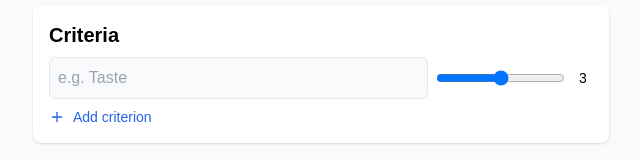
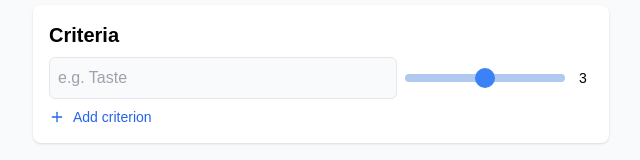
Before and after one commit to shira-shin/ranking-app-a, a Next.js app in the folder web/: page /create in a window 1280 px wide. Shown: the part 473-633 px from the top of the page, without its empty margins (319-959 px from the left). Built offline with nearby package versions, Linux system fonts and the light colour scheme; no server answers.

Commit message:
style: customize range input

```diff
--- a/web/components/CriteriaInputs.tsx
+++ b/web/components/CriteriaInputs.tsx
@@ -36,6 +36,7 @@ export default function CriteriaInputs({ criteria, setCriteria }: Props) {
           <div className="flex items-center gap-2">
             <input
               type="range"
+              className="range-input"
               min={1}
               max={5}
               step={1}
--- a/web/globals.css
+++ b/web/globals.css
@@ -29,4 +29,22 @@
   .buttons {
     @apply mt-5 flex gap-2;
   }
+
+  /* Custom range input styling */
+  .range-input {
+    @apply w-40 h-2 rounded-lg bg-gray-200 cursor-pointer appearance-none;
+  }
+  .range-input::-webkit-slider-thumb {
+    @apply w-5 h-5 rounded-full bg-primary appearance-none;
+    margin-top: -6px;
+  }
+  .range-input::-moz-range-thumb {
+    @apply w-5 h-5 rounded-full bg-primary border-none;
+  }
+  .range-input::-webkit-slider-runnable-track {
+    @apply bg-primary/30 h-2 rounded-lg;
+  }
+  .range-input::-moz-range-track {
+    @apply bg-primary/30 h-2 rounded-lg;
+  }
 }
```
